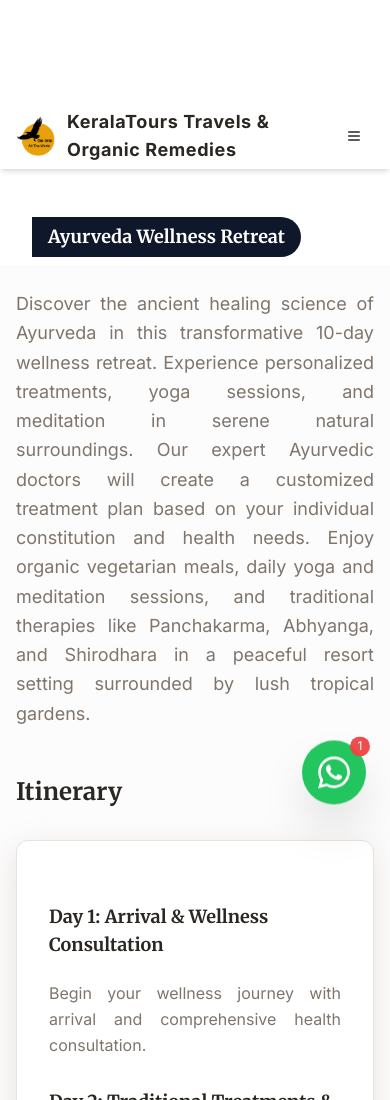
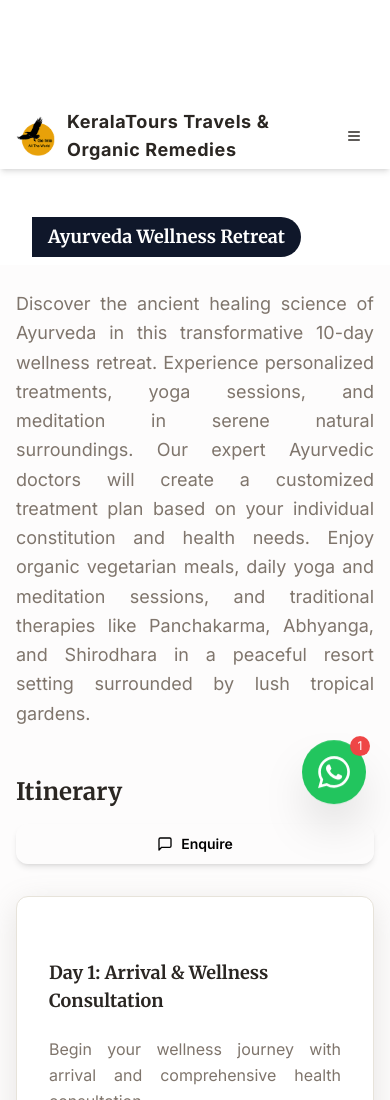
Before and after one commit to unniman123/joshyfinalwebsite, a React (Vite) app: page /tours/ayurveda-wellness-retreat in a window 390 px wide. Shown: the top 1100 px of the page. Built offline with nearby package versions, Linux system fonts and the light colour scheme.

Commit message:
added enquiry button next to itinerary

```diff
--- a/src/components/AdminControllableItinerary.tsx
+++ b/src/components/AdminControllableItinerary.tsx
@@ -1,4 +1,6 @@
 import { ItineraryDay } from "@/lib/api";
+import { Button } from "@/components/ui/button";
+import { MessageSquare } from "lucide-react";
 
 interface AdminControllableItineraryProps {
   itineraryDays: ItineraryDay[];
@@ -12,6 +14,17 @@ const AdminControllableItinerary = ({ itineraryDays, tourTitle, className = "" }
     .filter(day => day.isActive)
     .sort((a, b) => a.order - b.order);
 
+  // Smooth scroll to enquiry section
+  const scrollToEnquiry = () => {
+    const enquirySection = document.getElementById('enquiry-section');
+    if (enquirySection) {
+      enquirySection.scrollIntoView({
+        behavior: 'smooth',
+        block: 'start'
+      });
+    }
+  };
+
   if (!activeDays.length) {
     return (
       <div className={`text-center py-8 ${className}`}>
@@ -22,10 +35,19 @@ const AdminControllableItinerary = ({ itineraryDays, tourTitle, className = "" }
 
   return (
     <div className={`space-y-6 ${className}`}>
-      {/* Section heading */}
-      <h2 className="text-2xl md:text-3xl font-bold text-foreground mb-8">
-        Itinerary
-      </h2>
+      {/* Section heading with enquiry button */}
+      <div className="flex flex-col sm:flex-row sm:items-center sm:justify-between gap-4 mb-8">
+        <h2 className="text-2xl md:text-3xl font-bold text-foreground">
+          Itinerary
+        </h2>
+        <Button
+          onClick={scrollToEnquiry}
+          className="bg-brand-green hover:bg-brand-green-dark text-black font-semibold px-6 py-2 rounded-lg shadow-md hover:shadow-lg transition-all duration-300 flex items-center gap-2"
+        >
+          <MessageSquare className="h-5 w-5" />
+          <span>Enquire</span>
+        </Button>
+      </div>
 
       {/* Single content box with paragraphed content */}
       <div className="bg-white rounded-lg shadow-warm border border-border p-8">
--- a/src/components/InteractiveItinerary.tsx
+++ b/src/components/InteractiveItinerary.tsx
@@ -1,4 +1,6 @@
 
+import { Button } from "@/components/ui/button";
+import { MessageSquare } from "lucide-react";
 
 interface ItineraryDay {
   dayNumber: number;
@@ -13,6 +15,16 @@ interface InteractiveItineraryProps {
 }
 
 const InteractiveItinerary = ({ itinerary, itineraryDays, tourTitle }: InteractiveItineraryProps) => {
+  // Smooth scroll to enquiry section
+  const scrollToEnquiry = () => {
+    const enquirySection = document.getElementById('enquiry-section');
+    if (enquirySection) {
+      enquirySection.scrollIntoView({
+        behavior: 'smooth',
+        block: 'start'
+      });
+    }
+  };
   // Simplified parsing logic - admin controlled content
   const parseItinerary = (itineraryText: string): ItineraryDay[] => {
     // If structured itineraryDays provided, prefer them (more reliable)
@@ -67,10 +79,19 @@ const InteractiveItinerary = ({ itinerary, itineraryDays, tourTitle }: Interacti
 
   return (
     <div className="space-y-6">
-      {/* Section heading */}
-      <h2 className="text-2xl md:text-3xl font-bold text-foreground mb-8">
-        Itinerary
-      </h2>
+      {/* Section heading with enquiry button */}
+      <div className="flex flex-col sm:flex-row sm:items-center sm:justify-between gap-4 mb-8">
+        <h2 className="text-2xl md:text-3xl font-bold text-foreground">
+          Itinerary
+        </h2>
+        <Button
+          onClick={scrollToEnquiry}
+          className="bg-brand-green hover:bg-brand-green-dark text-black font-semibold px-6 py-2 rounded-lg shadow-md hover:shadow-lg transition-all duration-300 flex items-center gap-2"
+        >
+          <MessageSquare className="h-5 w-5" />
+          <span>Enquire</span>
+        </Button>
+      </div>
 
       {/* Single content box with paragraphed content */}
       <div className="bg-white rounded-lg shadow-warm border border-border p-8">
--- a/src/pages/TourDetail.tsx
+++ b/src/pages/TourDetail.tsx
@@ -54,7 +54,7 @@ const TourDetail = () => {
     <main>
       <TourContentSections tour={tour} />
 
-      <section className="py-6 px-4 bg-muted/30">
+      <section id="enquiry-section" className="py-6 px-4 bg-muted/30 scroll-mt-20">
         <div className="max-w-4xl mx-auto">
           <div className="text-center mb-4">
             <h2 className="text-3xl font-bold text-foreground mb-4">Enquire</h2>
```
